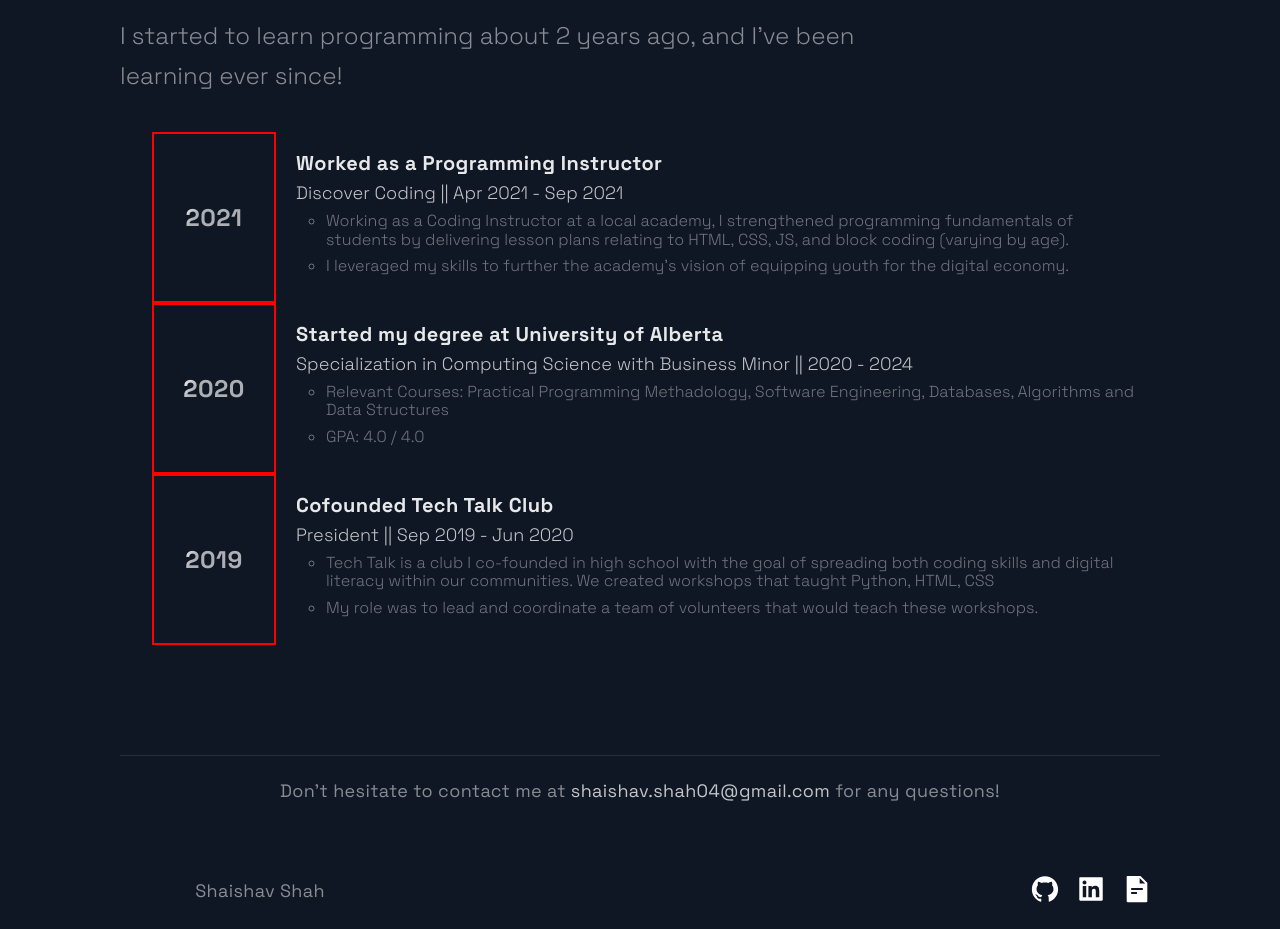
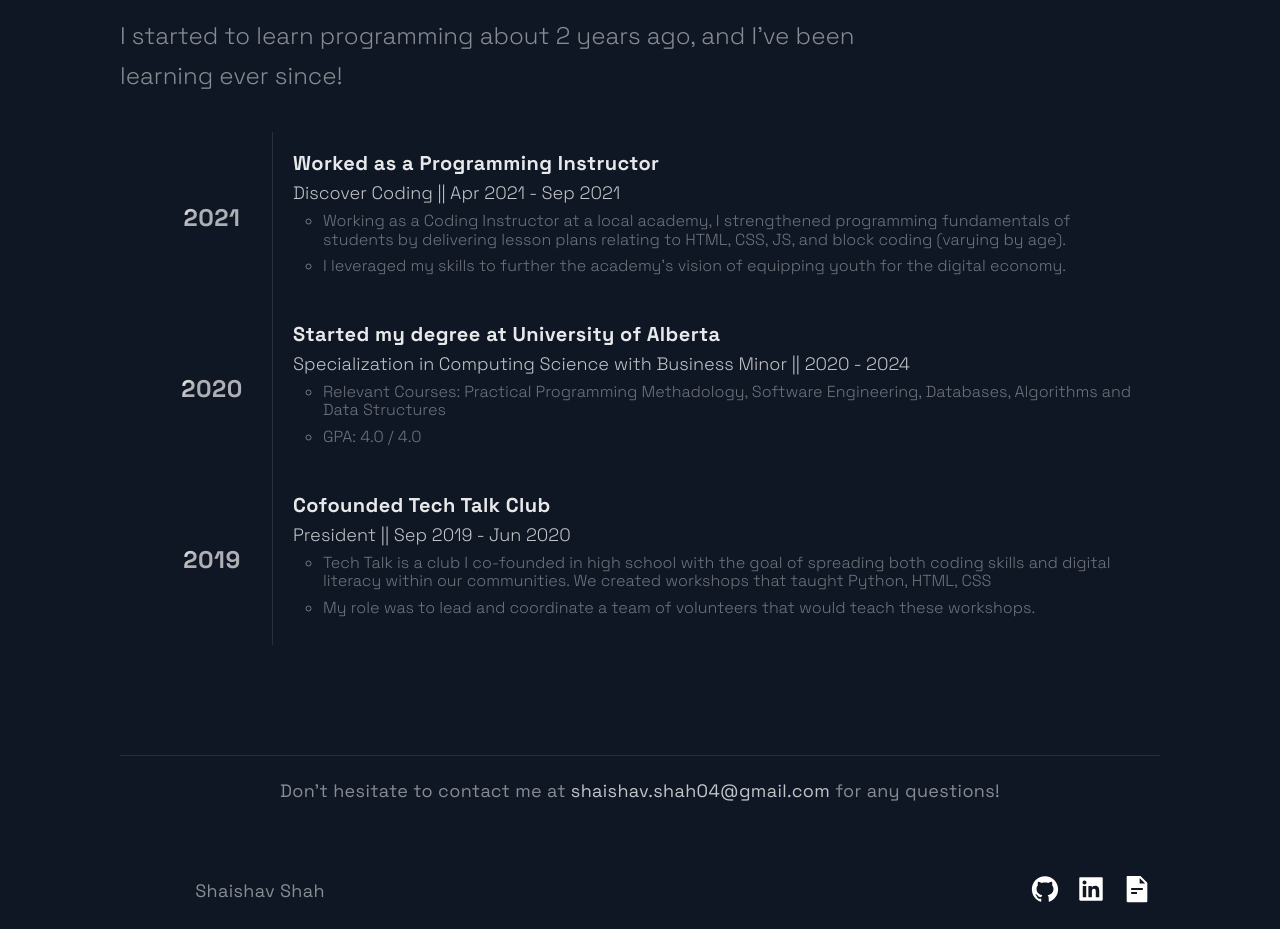
Before and after one commit to ShaishavShah04/ShaishavShah04.github.io, a Next.js app: page / in a window 1280 px wide. Shown: the part 5460-6389 px from the top of the page. Built offline with nearby package versions, Linux system fonts and the light colour scheme.

Commit message:
Forgot to get rid of the borders.

```diff
--- a/src/components/TimeLine/TimeLineStyles.js
+++ b/src/components/TimeLine/TimeLineStyles.js
@@ -36,7 +36,6 @@ export const RightSideBox = styled.div`
   flex-direction: column;
   padding: 2rem;
   border-right: 1px solid rgb(105,105,105,0.3);
-  border: 2px red solid;
   align-items: center;
   justify-content: center;
 
```
